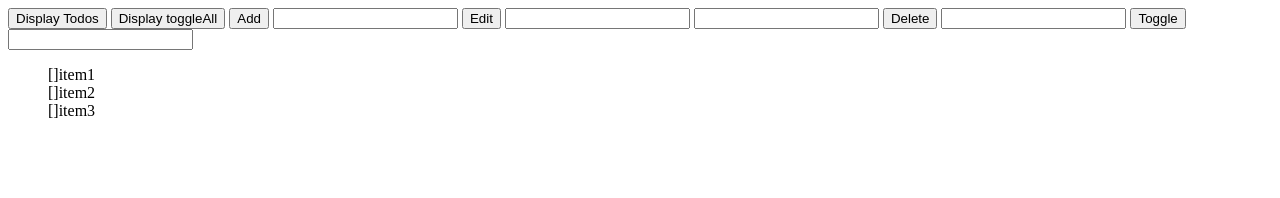
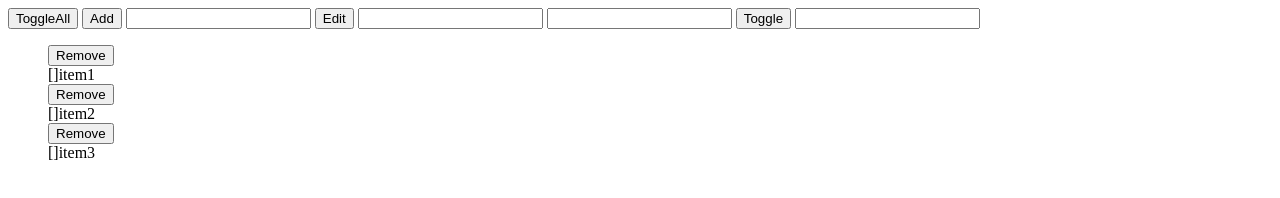
Before and after one commit to yadetagetachew/todolistapp, a plain HTML site: page index.html in a window 1280 px wide. Both pictures are taken after a click on the button "Toggle". Drawn offline with Linux system fonts and the light colour scheme.

Commit message:
delete button added

```diff
--- a/index.html
+++ b/index.html
@@ -12,8 +12,8 @@
       list-style: none;
     }
   </style>
-    <button id="display-todos-button">Display Todos</button>
-    <button id="display-toggleAll-button">Display toggleAll</button>
+    <!-- <button id="display-todos-button">Display Todos</button> -->
+    <button id="display-toggleAll-button">ToggleAll</button>
     <button id="add-button">Add</button>
     <input id="add-input">
 
@@ -21,8 +21,8 @@
     <input id="edit-position-input">
     <input id="edit-text-input">
 
-    <button id="delete-button">Delete</button>
-    <input id="delete-text-input">
+    <!-- <button id="delete-button">Delete</button>
+    <input id="delete-text-input"> -->
 
     <button id="toggle-button">Toggle</button>
     <input id="toggle-input">
@@ -42,9 +42,6 @@
     displayTodos()
 
   function displayTodos(){
-    // for(let i = 0; i< todos.length; i++){
-    //   console.log(todos[i])
-    // }
      let todosUl = document.getElementById('todos-ul')
      todosUl.innerHTML = ''
 
@@ -58,6 +55,11 @@
         todoLi.innerText = '[]' + todos[i].todoText
       }
 
+      let removeButton = document.createElement('button')
+      removeButton.innerText = 'Remove'
+      removeButton.addEventListener('click', remove)
+      remove.id = i;
+      todosUl.appendChild(removeButton)
       todosUl.appendChild(todoLi)
      }
   }
@@ -82,14 +84,6 @@ function toggleAll() {
   }
   displayTodos();
 }
-
-  // for(let i = 0; i < todos.length; i++){
-  //   console.log(todos[i])
-  // }
-
-  // function displayTodos(){
-  //   console.log('Here is my Todo list:', todos)
-  // }
 
 // adding to array
   // function add(initialTodoText){
@@ -120,26 +114,6 @@ function edit(){
   displayTodos()
 }
 
-// Toggling a todo
-// function toggle(position){
-
-// }
-// toggle(0)
-// {todoText: 'item 1'. complete: trure},
-
-// Pseudocode for running the toggle function
-// for the first time
-
-// toggle(0);
-// {todotext: 'item 1', complete: true}
-
-// toggle(0)
-// {todotext: 'item 1', complete: false}
-
-// toggle(0)
-// {todotext: 'item 1', complete: true}
-
-// outline
 function toggle(){
   // If the item in the todo position has the .complete property equal to false
      // make .completed true
@@ -147,6 +121,7 @@ function toggle(){
   // If the item in the todo position has .complete equal to true
     // Then make .completed equal to false
   let position = toggleInput.value
+  toggleInput.value = ''
   if (todos[position].complete === false){
     todos[position].complete = true
   }
@@ -156,23 +131,20 @@ function toggle(){
   displayTodos()
 }
 
-
-
-
-// remove from array
-      // function remove(position){
-      //   todos.splice = (position, 1)
+      // function remove(){
+      //   let position = deleteInput.value
+      //   todos.splice(position, 1)
       //   displayTodos()
       // }
+
       function remove(){
-        let position = deleteInput.value
+        let position = event.target.id
         todos.splice(position, 1)
-        // editPositionInput.value = ''
         displayTodos()
       }
 
-      let displayTodosButton = document.getElementById('display-todos-button')
-      displayTodosButton.addEventListener('click', displayTodos)
+      // let displayTodosButton = document.getElementById('display-todos-button')
+      // displayTodosButton.addEventListener('click', displayTodos)
 
       let toggleAllButton = document.getElementById('display-toggleAll-button')
       toggleAllButton.addEventListener('click', toggleAll)
@@ -186,26 +158,13 @@ function toggle(){
       let editTextInput = document.getElementById("edit-text-input")
       editButton.addEventListener('click', edit)
 
-      let deleteButton = document.getElementById('delete-button')
-      let deleteInput = document.getElementById('delete-text-input')
-      deleteButton.addEventListener('click', remove)
+      // let deleteButton = document.getElementById('delete-button')
+      // let deleteInput = document.getElementById('delete-text-input')
+      // deleteButton.addEventListener('click', remove)
 
       let toggleButton = document.getElementById('toggle-button')
       let toggleInput = document.getElementById('toggle-input')
       toggleButton.addEventListener('click', toggle)
-
-
-
-
-//         edit(1, "new addition")
-
-//         todos[0] = 'item 1 updated'
-
-//         console.log(todos)
-
-//         todos.splice(0, 1)
-
-//         console.log(todos)
 
 
 
@@ -219,11 +178,6 @@ function toggle(){
 // }
 // sayMyName()
 // console.loh(secret)
-
-// function displayTodos(){
-//     console.log('Here is my Todo list:', todos)
-// }
-
 
 
 // let outside = 'outside';
@@ -250,39 +204,12 @@ function toggle(){
 
 
 
-// let myTodos = [
-//     {todoText: 'Get groceries', completed: true},
-//     {todoText: 'Go for a run', completed: false}
-// ]
-
-// // myTodos[0].todoText
-// // result = 'Get groceries'
-
-// // myTodos[0].completed
-// //result = true
-
-//FOR LOOPS
-
-//i  = 0  => intitialization
-// say "hey" 3 times (if i < 3) ==> condition
-//increase i by 1 ==> final expression
-
-// 0 "hey"
-// 1 "hey"
-// 2 "hey"
-// stop
-
-//for(initialization; condition; finalExpression){
-// console.log("hey")
-//}
-
-// for(let i = 0; i < 3; i++){
-// console.log("hey")
-//}
 
 
 
 
-        </script>
+
+
+ </script>
 </body>
 </html>
```
